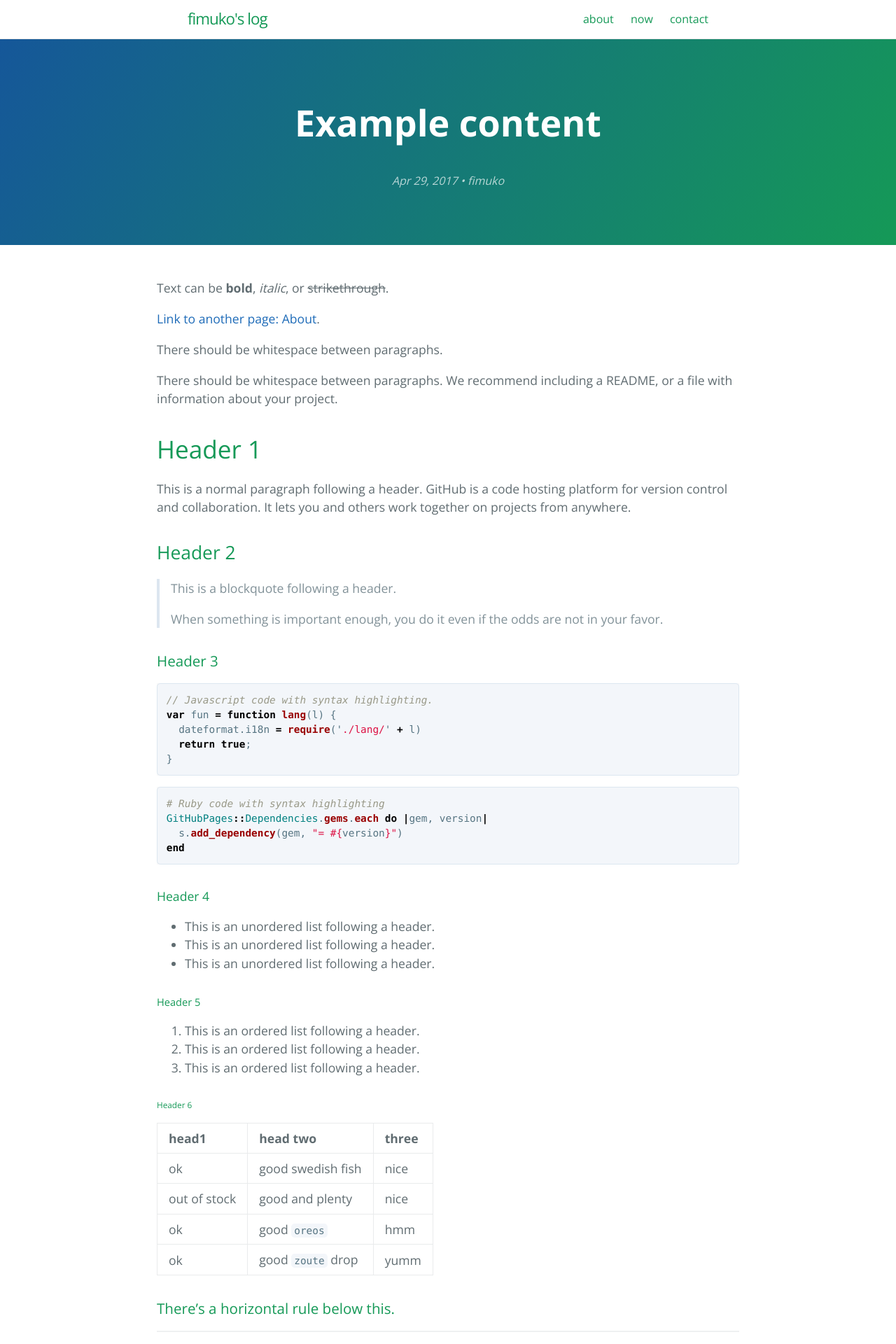
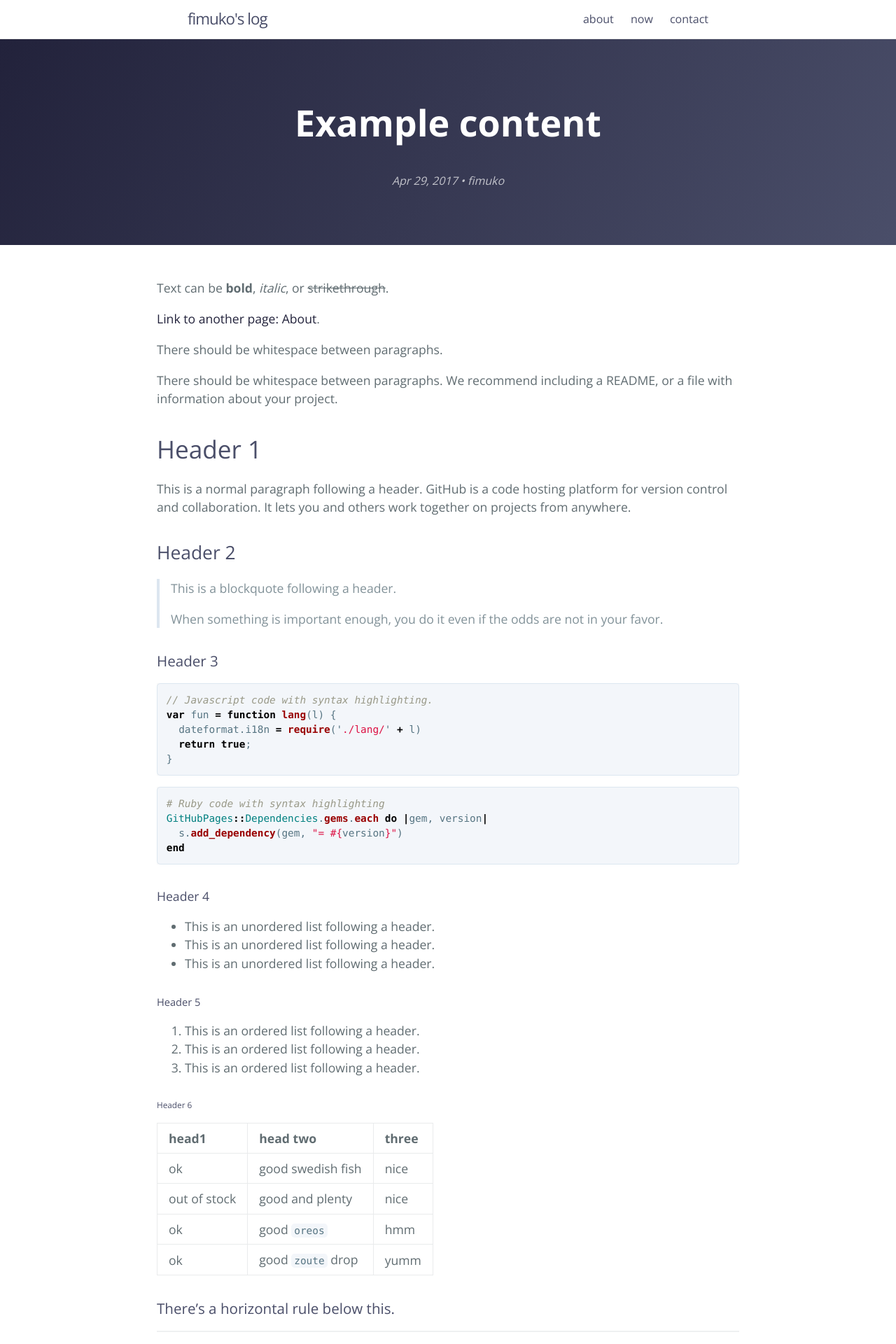
Before and after one commit to fimuko/fimuko.github.io, a Jekyll site: the page built from _posts/2017-04-29-cayman-example-content.md, in a window 1280 px wide. Shown: the top 1920 px of the page at 70% size. Built offline with Jekyll 4.4.1, drawn with Linux system fonts in a browser that asks for light colours.

Commit message:
initial color changes

```diff
--- a/_sass/variables.scss
+++ b/_sass/variables.scss
@@ -4,13 +4,17 @@ $medium-breakpoint: 42em !default;
 
 // Headers
 $header-heading-color: #fff !default;
-$header-bg-color: #159957 !default;
-$header-bg-color-secondary: #155799 !default;
+//$header-bg-color: #159957 !default;
+$header-bg-color: #4A4E69 !default;
+//$header-bg-color-secondary: #155799 !default;
+$header-bg-color-secondary: #22223B !default;
 
 // Text
-$section-headings-color: #159957 !default;
+//$section-headings-color: #159957 !default;
+$section-headings-color: #4A4E69 !default;
 $body-text-color: #606c71 !default;
-$body-link-color: #1e6bb8 !default;
+//$body-link-color: #1e6bb8 !default;
+$body-link-color: #22223B !default;
 $blockquote-text-color: #819198 !default;
 
 // Code
```
Also changed, not shown: README.md.
